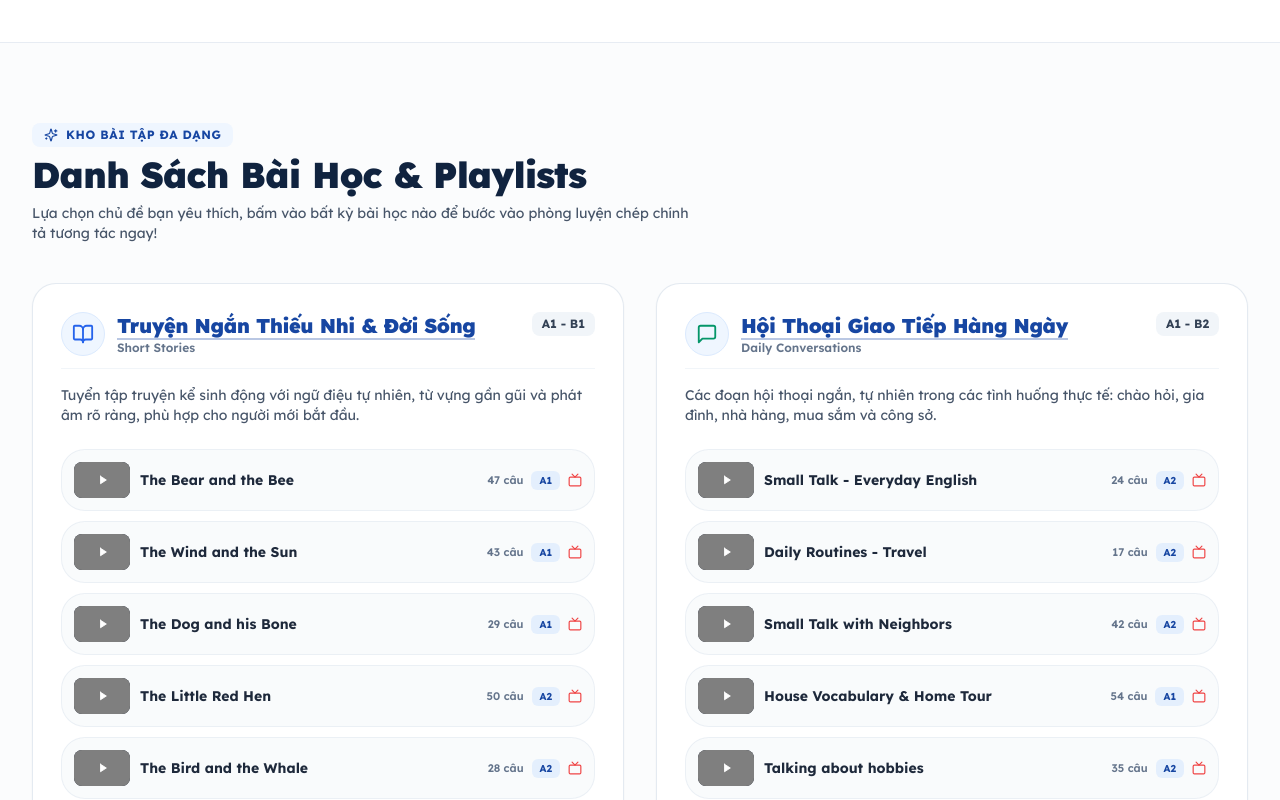
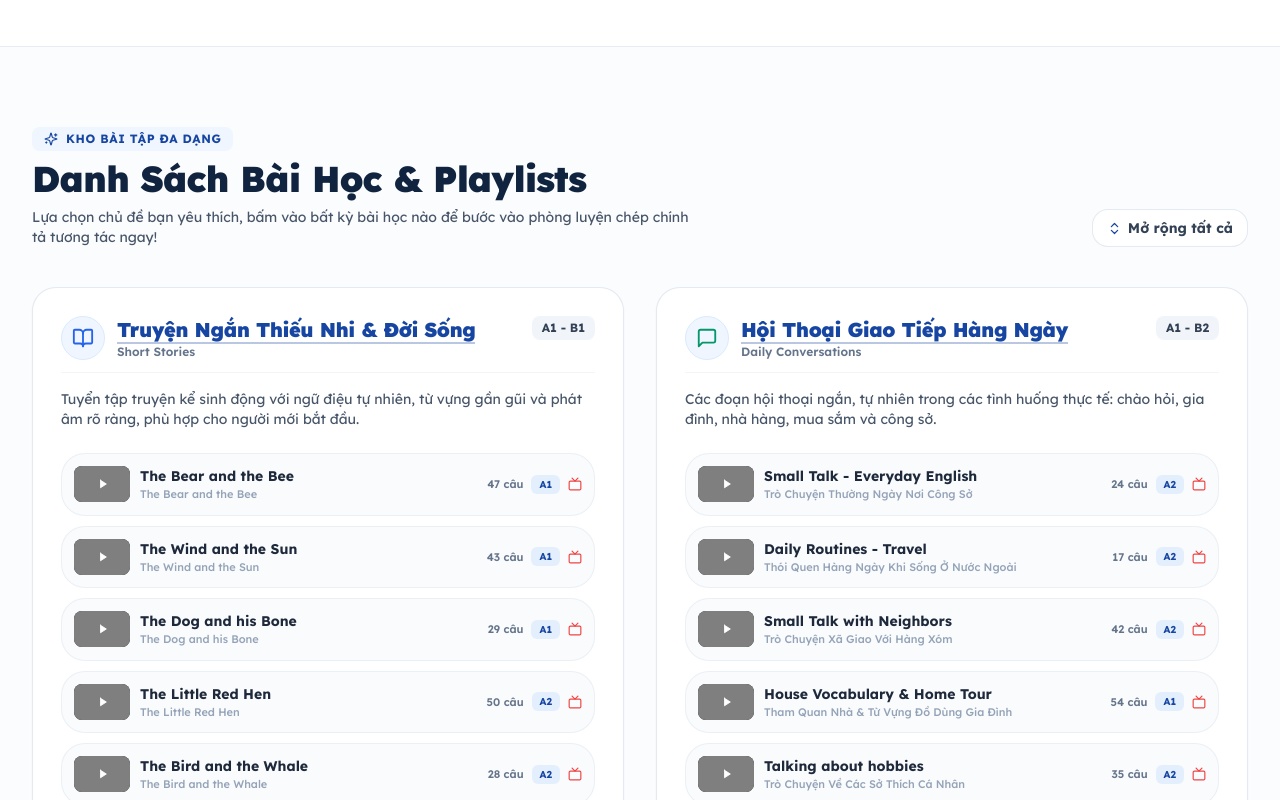
Before and after one commit to ThanhHai15112004/Project_Harry_English_House, a React (Vite) app: page /dictation in a window 1280 px wide. Shown: the part 1300-2100 px from the top of the page. Built offline with nearby package versions, Linux system fonts and the light colour scheme; grey boxes are pictures that could not be loaded; a web font is replaced by a local one.

Commit message:
feat: add search clearing, result counting, and toggle expand/collapse controls to dictation list

```diff
--- a/src/pages/DictationHome/components/CategoryPlaylists/index.jsx
+++ b/src/pages/DictationHome/components/CategoryPlaylists/index.jsx
@@ -14,6 +14,8 @@ import {
   ChevronUp,
   ArrowRight,
   Sparkles,
+  ChevronsUpDown,
+  Search,
 } from 'lucide-react';
 
 const CATEGORY_DESC_EN = {
@@ -22,6 +24,7 @@ const CATEGORY_DESC_EN = {
   'ielts-listening': 'Specialized dictation exercises for IELTS Listening to master academic vocabulary, plural nouns, numbers, and spelling.',
   'toeic-listening': 'A comprehensive set of TOEIC Listening Part 2, 3 & 4 short conversations and business talks to improve listening accuracy.',
   'youtube-real-english': 'Master natural English from real native speaker videos, famous movies, and real-life everyday situations.',
+  'real-english': 'Master natural English from real native speaker videos, famous movies, and real-life everyday situations.',
 };
 
 export const CategoryPlaylists = ({ categories, searchTerm, selectedLevel }) => {
@@ -56,14 +59,19 @@ export const CategoryPlaylists = ({ categories, searchTerm, selectedLevel }) =>
     }
   };
 
-  // Lọc bài tập theo từ khóa tìm kiếm và level
+  const cleanSearch = (searchTerm || '').trim().toLowerCase();
+  const isSearching = cleanSearch.length > 0;
+
+  // Lọc bài tập theo từ khóa tìm kiếm (hỗ trợ cả tiếng Anh, tiếng Việt, Level)
   const filteredCategories = categories.map((category) => {
     const matchingExercises = category.exercises.filter((ex) => {
       const matchSearch =
-        !searchTerm ||
-        ex.title.toLowerCase().includes(searchTerm.toLowerCase()) ||
-        category.title.toLowerCase().includes(searchTerm.toLowerCase()) ||
-        category.titleVi?.toLowerCase().includes(searchTerm.toLowerCase());
+        !isSearching ||
+        ex.title.toLowerCase().includes(cleanSearch) ||
+        ex.titleVi?.toLowerCase().includes(cleanSearch) ||
+        category.title.toLowerCase().includes(cleanSearch) ||
+        category.titleVi?.toLowerCase().includes(cleanSearch) ||
+        ex.level.toLowerCase().includes(cleanSearch);
 
       const matchLevel =
         selectedLevel === 'ALL' ||
@@ -79,10 +87,33 @@ export const CategoryPlaylists = ({ categories, searchTerm, selectedLevel }) =>
     };
   }).filter((cat) => cat.filteredExercises.length > 0);
 
+  const totalMatchingExercises = filteredCategories.reduce(
+    (acc, cat) => acc + cat.filteredExercises.length,
+    0
+  );
+
+  // Kiểm tra xem tất cả các danh mục có đang được mở rộng hay không
+  const areAllExpanded =
+    filteredCategories.length > 0 &&
+    filteredCategories.every((cat) => !!expandedCategories[cat.id]);
+
+  const toggleExpandAll = () => {
+    if (areAllExpanded) {
+      setExpandedCategories({});
+    } else {
+      const allTrue = {};
+      filteredCategories.forEach((cat) => {
+        allTrue[cat.id] = true;
+      });
+      setExpandedCategories(allTrue);
+    }
+  };
+
   return (
     <section className="py-16 md:py-20 bg-slate-50/60 dark:bg-[#070E1E]">
-      <div className="app-container space-y-10">
-        {/* Section Title */}
+      <div className="app-container space-y-8">
+        {/* Section Header & Global Controls */}
+        <div className="flex flex-col md:flex-row md:items-end justify-between gap-4 pb-2">
           <div className="max-w-2xl">
             <div className="inline-flex items-center gap-2 px-3 py-1 rounded-lg bg-blue-50 dark:bg-slate-800 text-primary dark:text-sky-400 text-xs font-bold uppercase tracking-wider mb-2">
               <Sparkles size={14} />
@@ -96,7 +127,38 @@ export const CategoryPlaylists = ({ categories, searchTerm, selectedLevel }) =>
             </p>
           </div>
 
-        {/* Categories Grid (2 Columns Layout) */}
+          {/* Quick Action Controls: Expand / Collapse All & Search Summary */}
+          {filteredCategories.length > 0 && !isSearching && (
+            <div className="flex items-center gap-3">
+              <button
+                type="button"
+                onClick={toggleExpandAll}
+                className="inline-flex items-center gap-1.5 px-3.5 py-2 rounded-xl text-xs sm:text-sm font-bold text-slate-700 dark:text-slate-200 bg-white dark:bg-slate-800 border border-slate-200/90 dark:border-slate-700 hover:bg-slate-50 dark:hover:bg-slate-700/80 shadow-2xs hover:shadow-xs transition-all cursor-pointer"
+              >
+                <ChevronsUpDown size={15} className="text-primary dark:text-sky-400" />
+                <span>
+                  {areAllExpanded
+                    ? t('dictation.home.exercises.collapseAll')
+                    : t('dictation.home.exercises.expandAll')}
+                </span>
+              </button>
+            </div>
+          )}
+        </div>
+
+        {/* Search Results Summary Banner (if searching) */}
+        {isSearching && (
+          <div className="flex items-center justify-between p-4 rounded-2xl bg-blue-50/80 dark:bg-slate-800/80 border border-blue-100 dark:border-slate-700 text-sm font-medium text-slate-700 dark:text-slate-200">
+            <div className="flex items-center gap-2">
+              <Search size={16} className="text-primary dark:text-sky-400" />
+              <span>
+                {t('dictation.home.exercises.searchResults', { count: totalMatchingExercises })}
+              </span>
+            </div>
+          </div>
+        )}
+
+        {/* Categories Grid (2 Columns Layout with items-start to prevent awkward height stretching) */}
         {filteredCategories.length === 0 ? (
           <div className="p-12 text-center rounded-3xl bg-white dark:bg-slate-800/80 border border-slate-200 dark:border-slate-700 space-y-3">
             <p className="text-base font-bold text-slate-700 dark:text-slate-200">
@@ -105,9 +167,10 @@ export const CategoryPlaylists = ({ categories, searchTerm, selectedLevel }) =>
             <p className="text-xs text-slate-500">{t('dictation.home.exercises.emptyHint')}</p>
           </div>
         ) : (
-          <div className="grid grid-cols-1 lg:grid-cols-2 gap-8">
+          <div className="grid grid-cols-1 lg:grid-cols-2 gap-8 items-start">
             {filteredCategories.map((category) => {
-              const isExpanded = !!expandedCategories[category.id];
+              // Khi đang tìm kiếm, tự động bung toàn bộ kết quả phù hợp để người dùng thấy ngay
+              const isExpanded = isSearching || !!expandedCategories[category.id];
               const visibleExercises = isExpanded
                 ? category.filteredExercises
                 : category.filteredExercises.slice(0, 5);
@@ -129,7 +192,7 @@ export const CategoryPlaylists = ({ categories, searchTerm, selectedLevel }) =>
               return (
                 <div
                   key={category.id}
-                  className="rounded-3xl p-6 sm:p-7 bg-white dark:bg-slate-800/90 border border-slate-200/90 dark:border-slate-700 shadow-sm hover:shadow-md transition-all flex flex-col justify-between"
+                  className="rounded-3xl p-6 sm:p-7 bg-white dark:bg-slate-800/90 border border-slate-200/90 dark:border-slate-700 shadow-sm hover:shadow-md transition-all flex flex-col h-fit"
                 >
                   <div className="space-y-4">
                     {/* Category Header */}
@@ -188,9 +251,16 @@ export const CategoryPlaylists = ({ categories, searchTerm, selectedLevel }) =>
                                   <Play size={12} className="fill-current ml-0.5" />
                                 </span>
                               )}
-                              <span className="text-xs sm:text-sm font-bold text-slate-800 dark:text-slate-200 group-hover:text-primary dark:group-hover:text-sky-400 transition-colors truncate">
+                              <div className="min-w-0">
+                                <p className="text-xs sm:text-sm font-bold text-slate-800 dark:text-slate-200 group-hover:text-primary dark:group-hover:text-sky-400 transition-colors truncate">
                                   {exercise.title}
-                              </span>
+                                </p>
+                                {exercise.titleVi && (
+                                  <p className="text-[11px] font-medium text-slate-400 dark:text-slate-500 truncate">
+                                    {exercise.titleVi}
+                                  </p>
+                                )}
+                              </div>
                             </div>
 
                             <div className="flex items-center gap-2 flex-shrink-0">
@@ -212,8 +282,8 @@ export const CategoryPlaylists = ({ categories, searchTerm, selectedLevel }) =>
                     </ul>
                   </div>
 
-                  {/* View All / Toggle Button */}
-                  {category.filteredExercises.length > 5 && (
+                  {/* View All / Toggle Button (only when not actively searching) */}
+                  {!isSearching && category.filteredExercises.length > 5 && (
                     <div className="pt-4 mt-4 border-t border-slate-100 dark:border-slate-700/60 flex items-center justify-between">
                       <button
                         type="button"
--- a/src/pages/DictationHome/components/DictationHero/index.jsx
+++ b/src/pages/DictationHome/components/DictationHero/index.jsx
@@ -58,8 +58,18 @@ export const DictationHero = ({ searchTerm, onSearchChange, selectedLevel, onLev
                 value={searchTerm}
                 onChange={(e) => onSearchChange(e.target.value)}
                 placeholder={t('dictation.home.searchPlaceholder')}
-                className="w-full pl-12 pr-4 py-3 bg-slate-50 dark:bg-slate-900/80 border border-slate-200 dark:border-slate-700 rounded-2xl text-slate-800 dark:text-slate-100 placeholder-slate-400 focus:outline-none focus:ring-2 focus:ring-primary dark:focus:ring-sky-400 text-sm font-medium transition-all"
+                className="w-full pl-12 pr-10 py-3.5 bg-slate-50 dark:bg-slate-900/80 border border-slate-200 dark:border-slate-700 rounded-2xl text-slate-800 dark:text-slate-100 placeholder-slate-400 focus:outline-none focus:ring-2 focus:ring-primary dark:focus:ring-sky-400 text-sm font-medium transition-all shadow-inner"
               />
+              {searchTerm && (
+                <button
+                  type="button"
+                  onClick={() => onSearchChange('')}
+                  className="absolute right-3.5 top-1/2 -translate-y-1/2 p-1.5 rounded-full text-slate-400 hover:text-slate-600 dark:hover:text-slate-200 hover:bg-slate-200/60 dark:hover:bg-slate-700 transition-colors cursor-pointer"
+                  title={t('dictation.home.exercises.clearSearch')}
+                >
+                  <span className="text-xs font-black">✕</span>
+                </button>
+              )}
             </div>
 
             {/* Level Tag Filter */}
```
Also changed, not shown: src/core/i18n/locales/en/translation.json, src/core/i18n/locales/vi/translation.json. Lines whose indentation alone changed are shown as unchanged.
